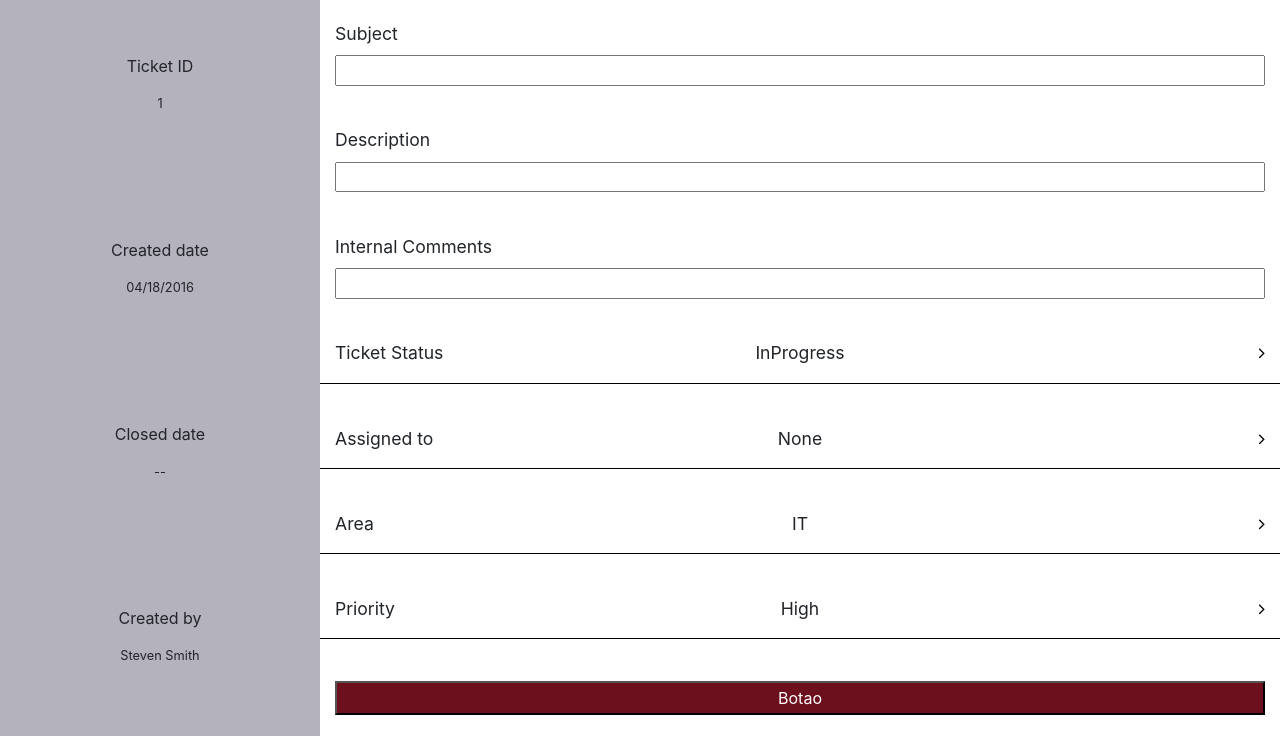
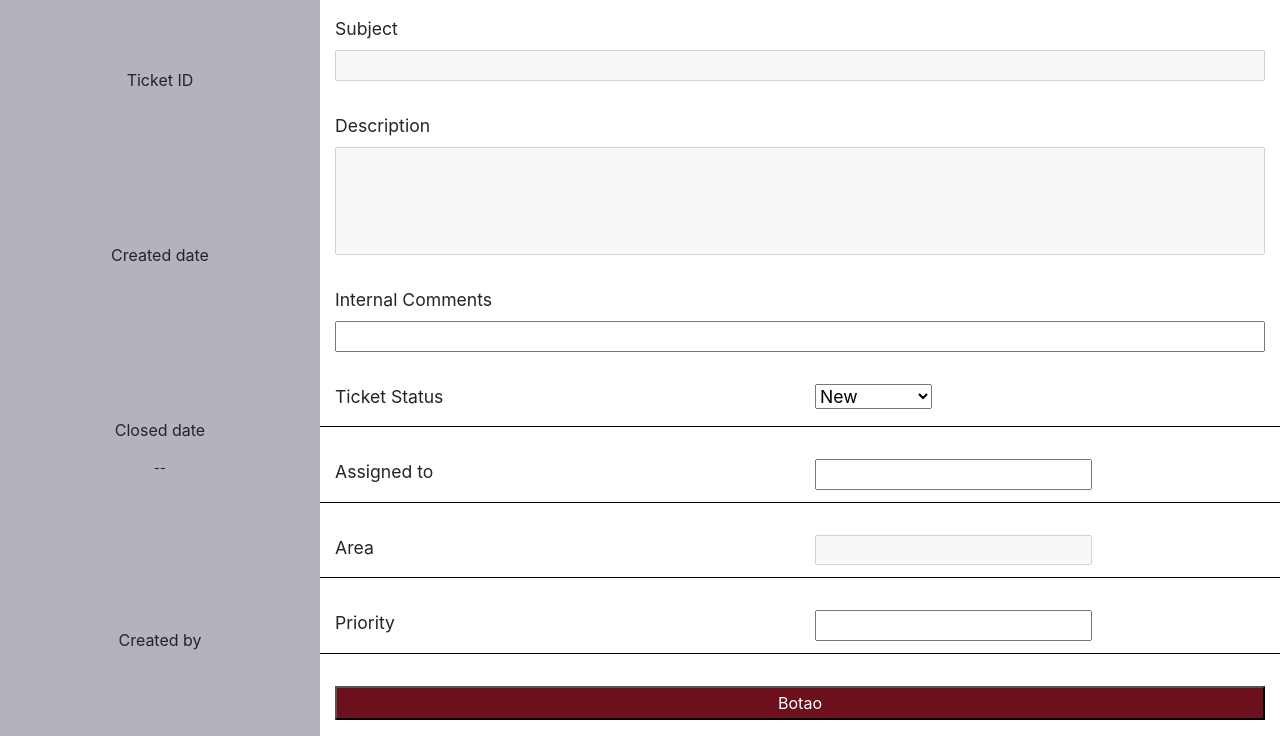
Before and after one commit to Kakau01/HelpDesk, a PHP site: page /ticketDetails.php?id_ticket=1 in a window 1280 px wide. Shown: the part 64-800 px from the top of the page. Run offline with PHP 8.4, Linux system fonts and the light colour scheme; the visitor is signed in with stand-in values (Sample User, id 1); data that the repository does not hold is empty.

Commit message:
criacao do ticket/arrumei login e logout/inicio do ticket details

```diff
--- a/css/style.css
+++ b/css/style.css
@@ -149,6 +149,10 @@
 
 
 }
+#txt-area-index{
+
+    resize: none;
+}
 
 
 /* Ending Index */
@@ -183,8 +187,11 @@
     background-color: rgb(255, 255, 255);
     height: 80vh;
 
-
-
+}
+#bx-sd-descript{
+    background-color: aqua;
+    height: 10vh;
+    overflow-y: auto;
 }
 #tickets-sd{
 
@@ -233,7 +240,15 @@
 }
 #teste2{
     padding: 0px 5px;
+}
+#answer-problem{
+    margin: 0px 5px;
+    background-color: rgb(7, 161, 71);
 
+
+}
+#icon-edit{
+    color: #000;
 }
 #header-sd{
     background-color: rgb(127, 117, 190);
@@ -242,6 +257,9 @@
 /* Ending Service Desk */
 
 /* Starting Ticket details */
+#text-area-td{
+    resize: none;
+}
 #caixa-principal{
     /* background-color: darkgoldenrod; */
     height: 92vh;
@@ -389,7 +407,9 @@
     }
     #txt-area-index{
         height: 40vh;
+        resize: none;
     }
+
     #bx-menu-mobile{
         display: none;
 
--- a/include/header.php
+++ b/include/header.php
@@ -3,6 +3,7 @@
         <nav class="container-fluid d-flex align-items-center">
             <div id="hd-left" class="col-3 col-sm-4 col-md-4 col-lg-4 d-flex align-items-center zerar-padding">
                 <a id="icon-back" class="icon-style" href=""><i class="fa fa-arrow-circle-left fa-3x "></i></a>
+                <?php if(isset($user)){ ?>
                 <span id="txt-logged-user">Hello <?php echo $user ?></span>
             </div>
             <div id="hd-middle" class="col-6 col-sm-4 col-md-4 col-lg-4 text-center zerar-padding">
@@ -11,6 +12,10 @@
             <div id="hd-right" class="col-3 col-sm-4 col-md-4 col-lg-4 justify-content-end d-flex align-items-cente zerar-padding">
                 <a href="logout.php" id="logout">Logout</a>
                 <a id="icon-add" class="icon-style" href=""><i class="fa fa-plus-circle fa-3x "></i></a>
+                <?php } else {
+                    header("Location:login.php");
+                    } ?>
+
             </div>
         </nav>
 </header>
--- a/loginVerify.php
+++ b/loginVerify.php
@@ -15,8 +15,13 @@
         $nome = $result['Nome'];
         $email = $result['Email'];
         $pass = $result['Senha'];
+        $idUser = $result['Id_Usuario'];
+
         if(($inputEmail === $email) && ($inputPass === $pass)){
                 $_SESSION['nome'] = $nome;
+                $_SESSION['email'] = $email;
+                $_SESSION['idUser'] = $idUser;
+
                 header('Location:index.php');
 
             }
--- a/ticketDetails.php
+++ b/ticketDetails.php
@@ -1,9 +1,18 @@
 <?php
        session_start();
+       include_once('connection.php');
+       $ticket_id = $_GET['id_ticket'];
+       $email = $_SESSION['email'];
+
+        //echo $ticket_id;
+        $selectDB = "SELECT * FROM TB_ticket INNER JOIN TB_Usuario  ON TB_Usuario.Id_Usuario = TB_ticket.Id_Usuario WHERE Email = '$email'AND Id_Ticket = '$ticket_id'";
+        $consultingDB= $connect->query($selectDB);
+        $result = $consultingDB->fetch_assoc();
 
 ?>
 <!DOCTYPE html>
 <html lang="en">
+
 <head>
     <meta charset="UTF-8">
     <meta name="viewport" content="width=device-width, initial-scale=1.0">
@@ -13,21 +22,24 @@
         integrity="sha384-Vkoo8x4CGsO3+Hhxv8T/Q5PaXtkKtu6ug5TOeNV6gBiFeWPGFN9MuhOf23Q9Ifjh" crossorigin="anonymous">
     <link rel="stylesheet" href="css/style.css">
     <style>
-        #icon-back{
-            display:block;
-        }
-        #logout{
-            display:none;
-        }
-        #icon-add{
-           display:none;
-        }
-        #txt-logged-user{
-            display:none;
+    #icon-back {
+        display: block;
     }
 
+    #logout {
+        display: none;
+    }
+
+    #icon-add {
+        display: none;
+    }
+
+    #txt-logged-user {
+        display: none;
+    }
     </style>
 </head>
+
 <body>
     <?php
          $title = "Ticket Details";
@@ -43,57 +55,83 @@
                     <div class="row align-items-center" id="caixa-tickets-detalhes">
                         <div class="col-3 col-sm-12 text-center" id="i1">
                             <p class="titulo-ticket-detalhe">Ticket ID</p>
-                        <p class="valor-ticket-detalhe">1</p>
+                            <p class="valor-ticket-detalhe"><?php echo $result['Id_ticket']; ?></p>
                         </div>
-                    <div class="col-3 col-sm-12 text-center"  id="i2">
+                        <div class="col-3 col-sm-12 text-center" id="i2">
                             <p class="titulo-ticket-detalhe">Created date</p>
-                        <p class="valor-ticket-detalhe">04/18/2016</p>
+                            <p class="valor-ticket-detalhe"><?php echo $result['Data_ticket']; ?></p>
                         </div>
-                    <div class="col-3 col-sm-12 text-center"  id="i3">
+                        <div class="col-3 col-sm-12 text-center" id="i3">
                             <p class="titulo-ticket-detalhe">Closed date</p>
                             <p class="valor-ticket-detalhe">--</p>
                         </div>
-                    <div class="col-3 col-sm-12 text-center"  id="i4">
+                        <div class="col-3 col-sm-12 text-center" id="i4">
                             <p class="titulo-ticket-detalhe">Created by</p>
-                        <p class="valor-ticket-detalhe">Steven Smith</p>
+                            <p class="valor-ticket-detalhe"><?php echo $result['Created_by']; ?></p>
                         </div>
                     </div>
                 </div>
                 <div id="cx-2" class="col-12 col-sm-8 col-md-9 col-lg-9">
-                <form id="caixa-conteudo-2" class="d-flex flex-column justify-content-around">
+                    <form action="ticket-details-update.php" method="post" id="caixa-conteudo-2"
+                        class="d-flex flex-column justify-content-around">
                         <div class="d-flex flex-column tamanho-texto ">
                             <label for="">Subject</label>
-                        <input type="text">
+                            <input type="text" value="<?php echo $result['Subject_ticket'] ?>" disabled>
                         </div>
 
                         <div class="d-flex flex-column tamanho-texto ">
                             <label for="">Description</label>
-                        <input type="text">
+                            <textarea name="" id="text-area-td" cols="30" rows="4" disabled>
+                            <?php echo $result['Description_ticket']; ?>
+                        </textarea>
                         </div>
                         <div class="d-flex flex-column tamanho-texto">
                             <label for="">Internal Comments</label>
-                        <input type="text">
+                            <input type="text" required>
                         </div>
 
                         <div class="row tamanho-texto borda">
-                        <p class="col-4 text-left">Ticket Status</p>
-                        <p class="col-4 text-center">InProgress</p>
-                        <a class="col-4 text-right icon-td" href=""><i class="fa fa-angle-right"></i></a>
+                            <div class="col-6">
+                                <p>Ticket Status</p>
+                            </div>
+                            <div class="col-6">
+                               <select name="status" id="inpt-status" required>
+                                <option value="" disabled selected>New</option>
+                                <!-- <option disabled selected>Choose your Priority</option> -->
+                                <option value="Closed">Closed</option>
+                                <option value="InProgress">In Progress</option>
+
+                            </select>
+                            </div>
+
                         </div>
                         <div class="row tamanho-texto borda">
-                        <p class="col-4 text-left">Assigned to</p>
-                        <p class="col-4 text-center">None</p>
-                        <a class="col-4 text-right icon-td" href=""><i class="fa fa-angle-right"></i></a>
+                            <div class="col-6">
+                                <p>Assigned to</p>
+                            </div>
+                            <div class="col-6">
+                                <input type="text" required>
+                            </div>
+
+
                         </div>
                         <div class="row tamanho-texto borda">
-                        <p class="col-4 text-left">Area</p>
-                        <p class="col-4 text-center">IT</p>
-                        <a class="col-4 text-right icon-td" href=""><i class="fa fa-angle-right"></i></a>
+
+                            <div class="col-6">
+                                <p>Area</p>
+                            </div>
+                            <div class="col-6">
+                                <input type="text" name="" id="" value="<?php echo $result['Area_ticket']; ?>" disabled>
+                            </div>
                         </div>
                         <div class="row tamanho-texto borda">
-                        <p class="col-4 text-left">Priority</p>
-                        <p class="col-4 text-center">High</p>
-                        <a class="col-4 text-right icon-td" href=""><i class="fa fa-angle-right"></i></a>
+
+                            <div class="col-6">
+                                <p>Priority</p>
+                            </div>
+                            <div class="col-6">
+                                <input type="text" name="" id="" value="<?php echo $result['Priority_ticket'] ?>">
+                            </div>
                         </div>
 
 
@@ -107,4 +145,5 @@
                 </div>
         </main>
 </body>
+
 </html>
```
Also changed, not shown: index.php (+23 -13 lines), logout.php (+7 -3 lines), newTicketValidation.php (added, +20 -0 lines), serviceDesk.php (+43 -62 lines), ticket-details-update.php (added). Lines whose indentation alone changed are shown as unchanged.
